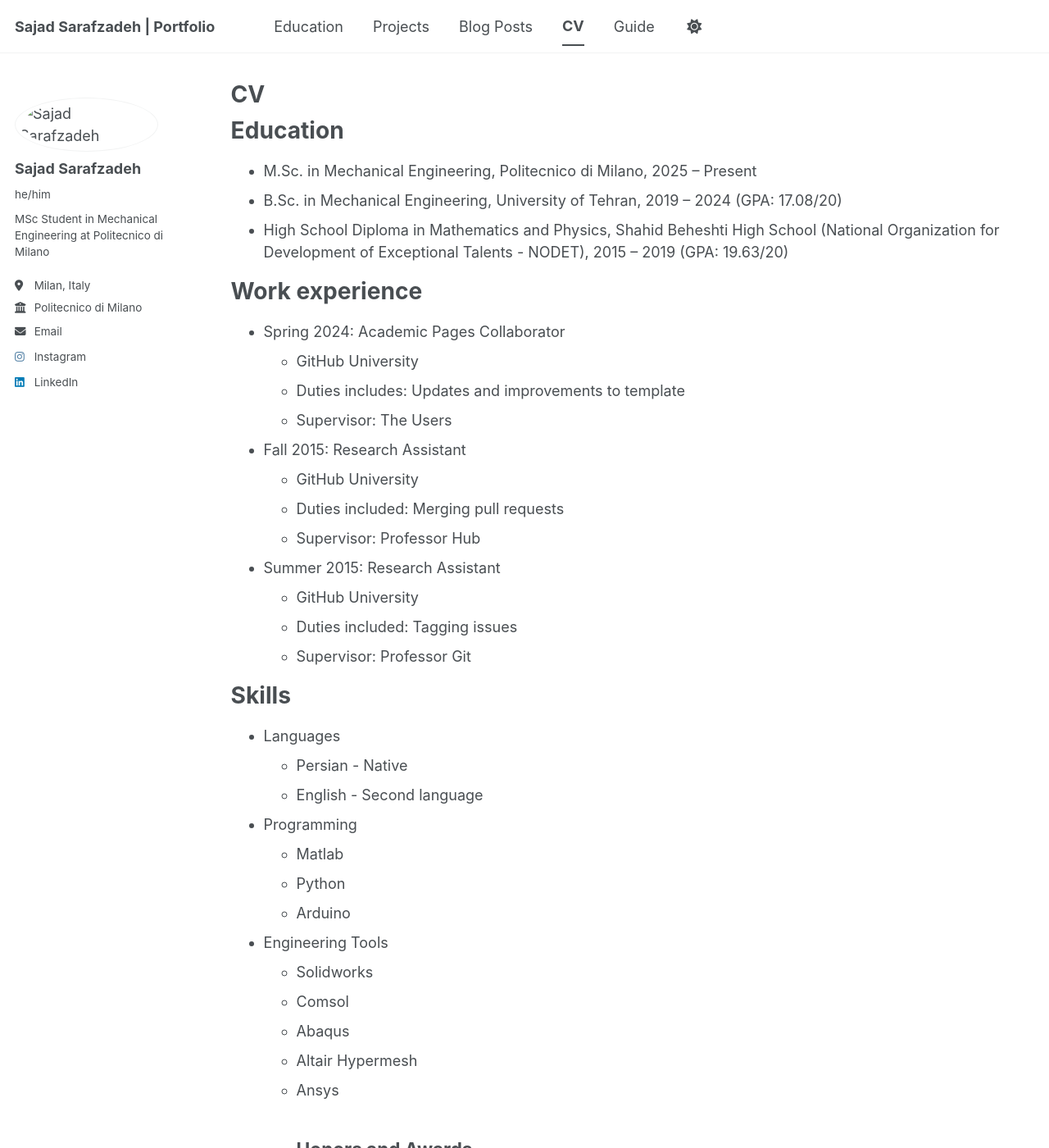
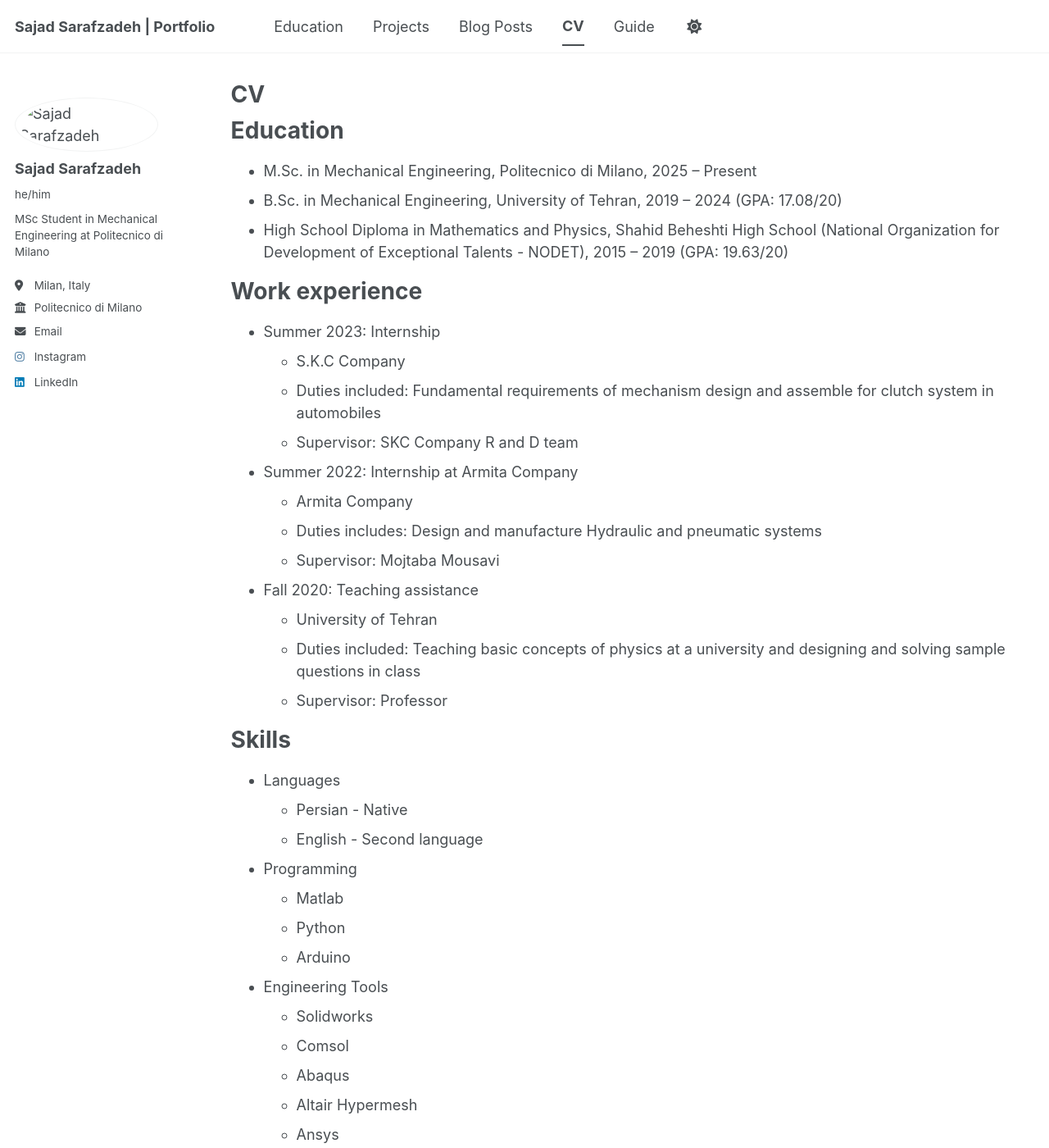
Before and after one commit to sajadsarafzadeh/sajadsarafzadeh.github.io, a Jekyll site: the page built from _pages/cv.md, in a window 1280 px wide and 1400 px high. Shown: the whole window at 82% size. Built offline with Jekyll 4.4.1, drawn with Linux system fonts in a browser that asks for light colours; a script bundle is joined from its source files by our own code; library files that are not in the unit come from our copies; some of the changed text lies outside the part shown.

Commit message:
Update cv.md

```diff
--- a/_pages/cv.md
+++ b/_pages/cv.md
@@ -17,20 +17,20 @@ Education
 
 Work experience
 ======
-* Spring 2024: Academic Pages Collaborator
-  * GitHub University
-  * Duties includes: Updates and improvements to template
-  * Supervisor: The Users
+* Summer 2023: Internship
+  * S.K.C Company
+  * Duties included: Fundamental requirements of mechanism design and assemble for clutch system in automobiles
+  * Supervisor: SKC Company R and D team
 
-* Fall 2015: Research Assistant
-  * GitHub University
-  * Duties included: Merging pull requests
-  * Supervisor: Professor Hub
+* Summer 2022: Internship at Armita Company
+  * Armita Company
+  * Duties includes: Design and manufacture Hydraulic and pneumatic systems
+  * Supervisor: Mojtaba Mousavi
 
-* Summer 2015: Research Assistant
-  * GitHub University
-  * Duties included: Tagging issues
-  * Supervisor: Professor Git
+* Fall 2020: Teaching assistance
+  * University of Tehran
+  * Duties included: Teaching basic concepts of physics at a university and designing and solving sample questions in class
+  * Supervisor: Professor
 
 Skills
 ======
```
Also changed, not shown: other parts of _pages/cv.md (+3 -1 lines).
